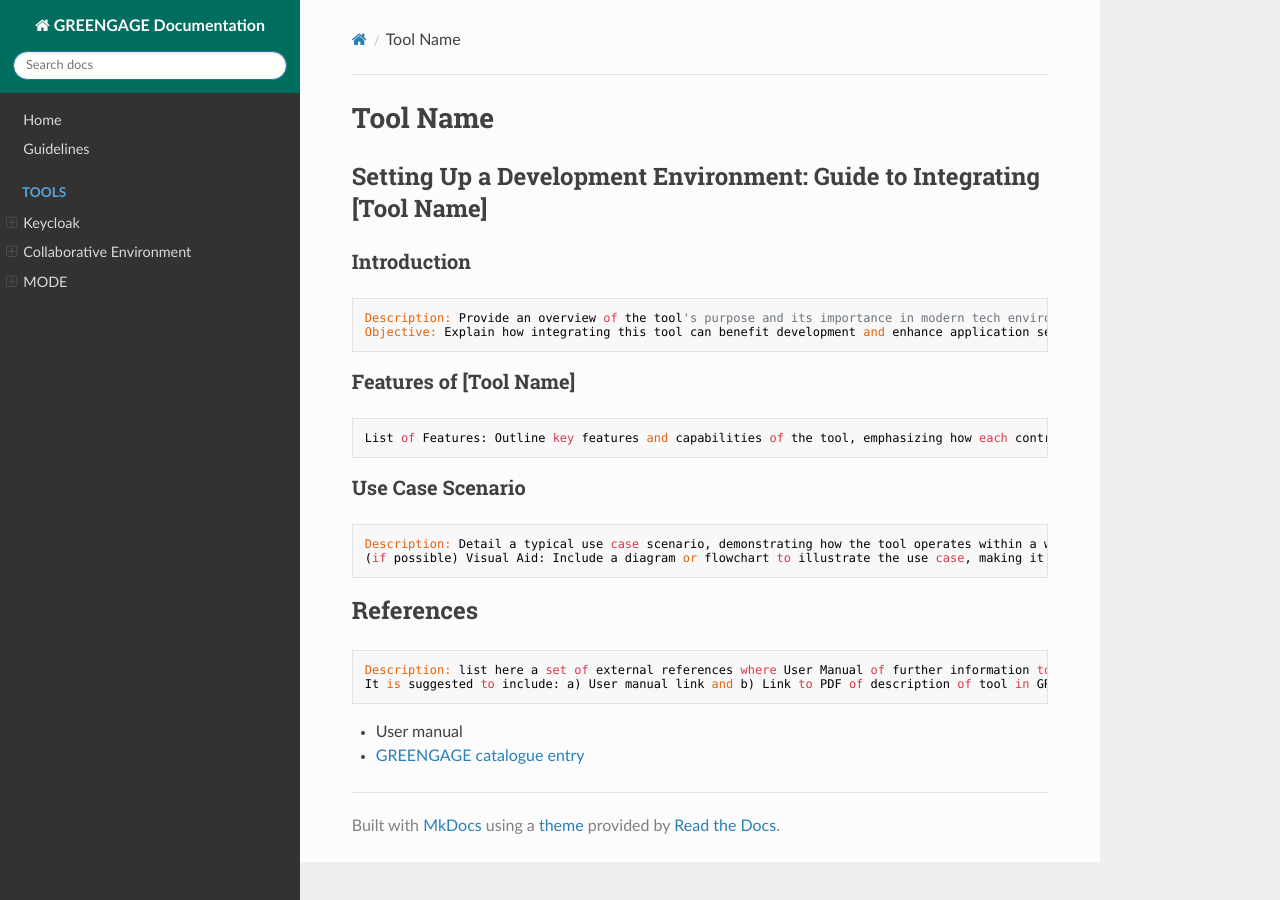
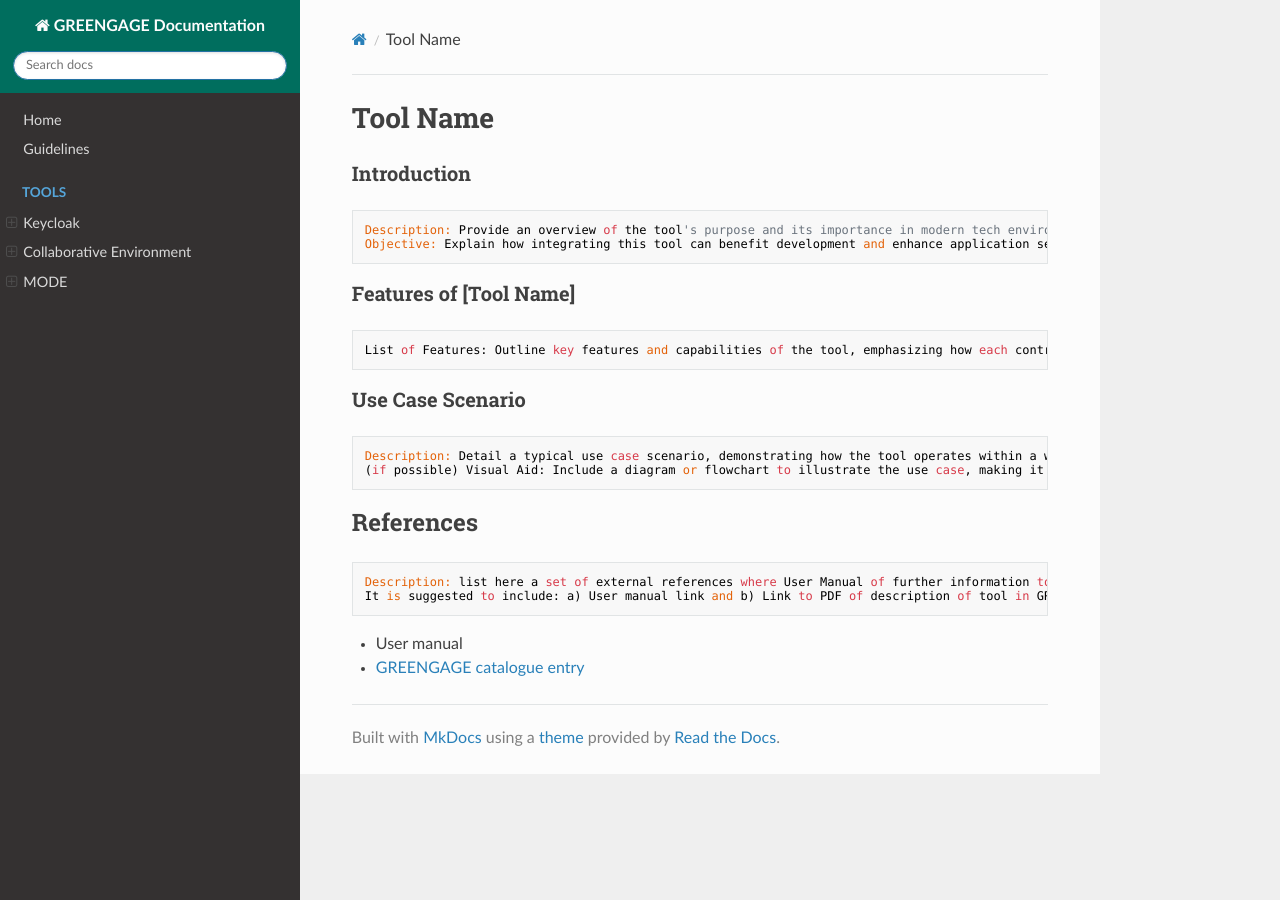
Before and after one commit to Greengage-project/Documentation, an MkDocs documentation site: the page built from docs/tools/TOOLNAME_template/index.md, in a window 1280 px wide. Built offline with MkDocs 1.6.1, drawn with Linux system fonts in a browser that asks for light colours; nearby versions of some CDN libraries.

Commit message:
Update index.md
Corrected format eliminated unnecesary second level header

```diff
--- a/docs/tools/TOOLNAME_template/index.md
+++ b/docs/tools/TOOLNAME_template/index.md
@@ -1,5 +1,5 @@
 # Tool Name
-## Setting Up a Development Environment: Guide to Integrating [Tool Name]
+
 ### Introduction
 
     Description: Provide an overview of the tool's purpose and its importance in modern tech environments.
```
